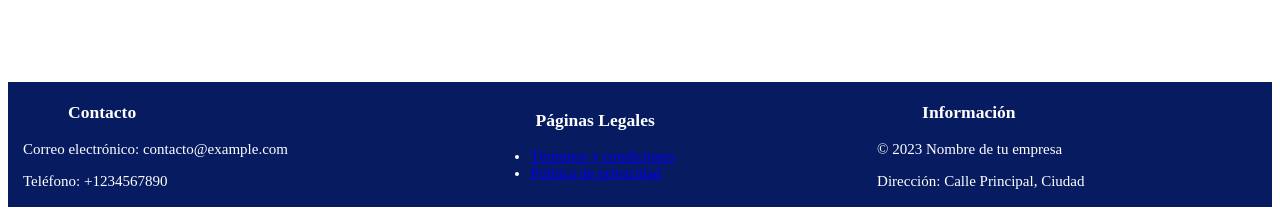
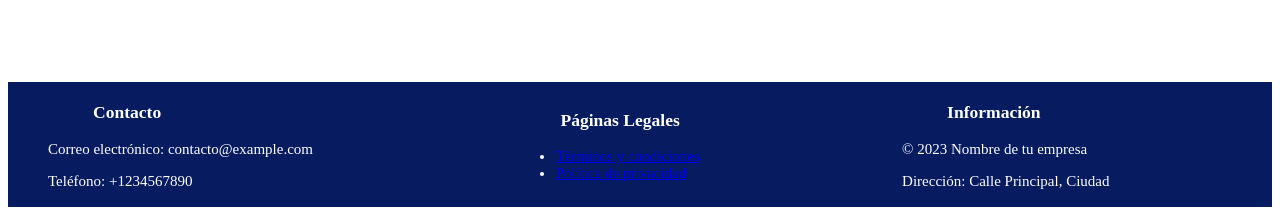
Before and after one commit to Lisset100/App-libreria, a Vue app in the folder Front-End/libreria/: page / in a window 1280 px wide. Shown: the part 623-840 px from the top of the page. Built offline with nearby package versions, Linux system fonts and the light colour scheme.

Commit message:
Detalles

```diff
--- a/Front-End/libreria/src/components/PiePagina.vue
+++ b/Front-End/libreria/src/components/PiePagina.vue
@@ -71,6 +71,7 @@ h3 {text-align: justify;
   font-size:15px;
   justify-content: space-around;
   text-align:justify;
+  padding-left: 40px;
 }
 
 </style>
```
